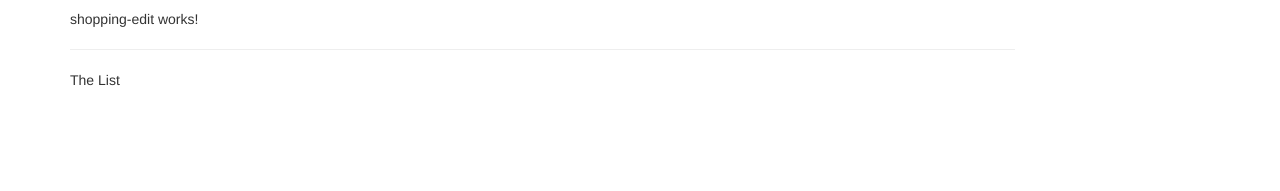
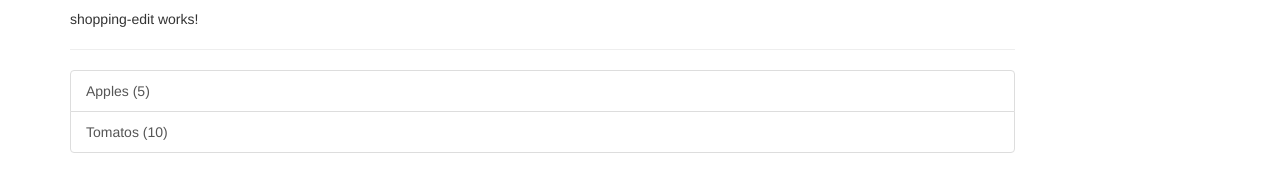
Before and after one commit to AnandSundar/Angular5-RecepieBook, an Angular app: page / in a window 1280 px wide. Shown: the part 231-422 px from the top of the page. Built offline with nearby package versions, Linux system fonts and the light colour scheme.

Commit message:
creating and outputting a shopping list edit section

```diff
--- /dev/null
+++ b/src/app/shared/ingredient.model.ts
@@ -0,0 +1,5 @@
+export class Ingredint {
+  constructor(public name: string, public amount: number) {
+
+  }
+}
--- a/src/app/shopping-list/shopping-list.component.html
+++ b/src/app/shopping-list/shopping-list.component.html
@@ -2,6 +2,10 @@
   <div class="col-xs-10">
     <app-shopping-edit></app-shopping-edit>
     <hr>
-    <p>The List</p>
+    <ul class="list-group">
+      <a *ngFor="let ingredient of ingredients" class="list-group-item" style="cursor: pointer">
+        {{ingredient.name}} ({{ingredient.amount}})
+      </a>
+    </ul>
   </div>
 </div>
--- a/src/app/shopping-list/shopping-list.component.ts
+++ b/src/app/shopping-list/shopping-list.component.ts
@@ -1,4 +1,5 @@
 import { Component, OnInit } from '@angular/core';
+import { Ingredint } from '../shared/ingredient.model';
 
 @Component({
   selector: 'app-shopping-list',
@@ -7,6 +8,10 @@
 })
 export class ShoppingListComponent implements OnInit {
 
+  ingredients:Ingredint[] = [
+    new Ingredint('Apples', 5),
+    new Ingredint('Tomatos', 10),
+  ];
   constructor() { }
 
   ngOnInit() {
```
